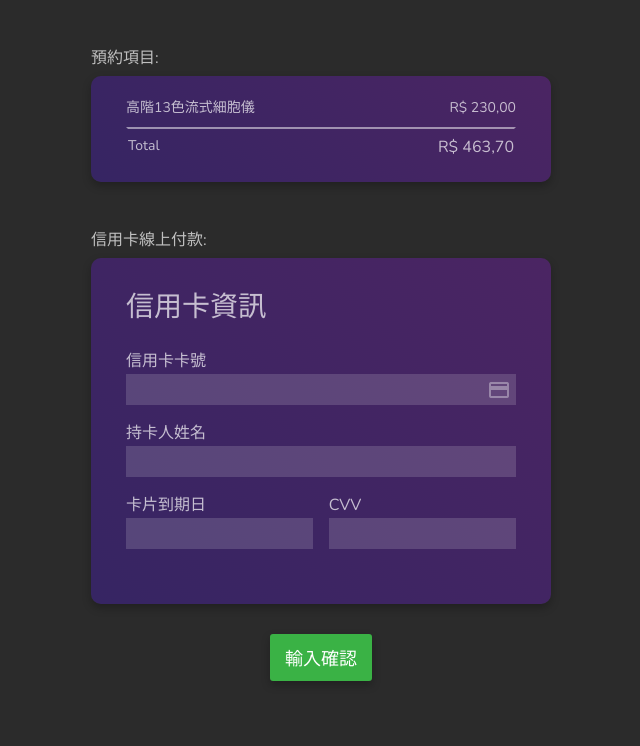
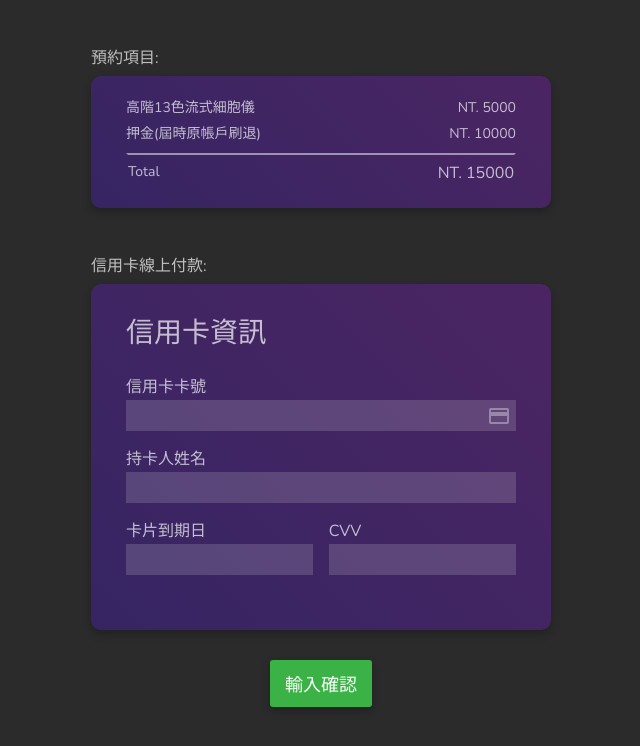
Before and after one commit to Vickipediaa/WEB-Final, a Jekyll site: the page Fancy-Checkout-master/index.html, which Jekyll copies as it is, in a window 1280 px wide. Shown: the top 746 px of the page, without its empty margins (319-959 px from the left). Built offline with Jekyll 4.4.1, drawn with Linux system fonts in a browser that asks for light colours; grey boxes are pictures that could not be loaded.

Commit message:
Update index.html

```diff
--- a/Fancy-Checkout-master/index.html
+++ b/Fancy-Checkout-master/index.html
@@ -19,18 +19,22 @@
         <div id="maquininha" class="cartao maquininha">
           <div class="flex-area j-space-between vai-sumir">
             <p>高階13色流式細胞儀</p>
-            <p>R$ 230,00</p>
+            <p>NT. 5000</p>
+          </div>
+          <div class="flex-area j-space-between vai-sumir">
+            <p>押金(屆時原帳戶刷退)</p>
+            <p>NT. 10000</p>
           </div>
 
           <div id="total" class="total flex-area j-space-between">
             <p>Total</p>
-            <h4>R$ 463,70</h4>
+            <h4>NT. 15000</h4>
           </div>
 
           <div class="loading-area">
-            <div id="feedback-sucesso" class="feedback-sucesso">
+            <a id="feedback-sucesso" class="feedback-sucesso btn btn-success" href="http://127.0.0.1:4000/index" role="button">
               <h3 class="compra-sucesso">付款成功</h3>
-            </div>
+            </a>
           </div>
         </div>
 
```
Also changed, not shown: other parts of Fancy-Checkout-master/index.html (+2 -2 lines).
